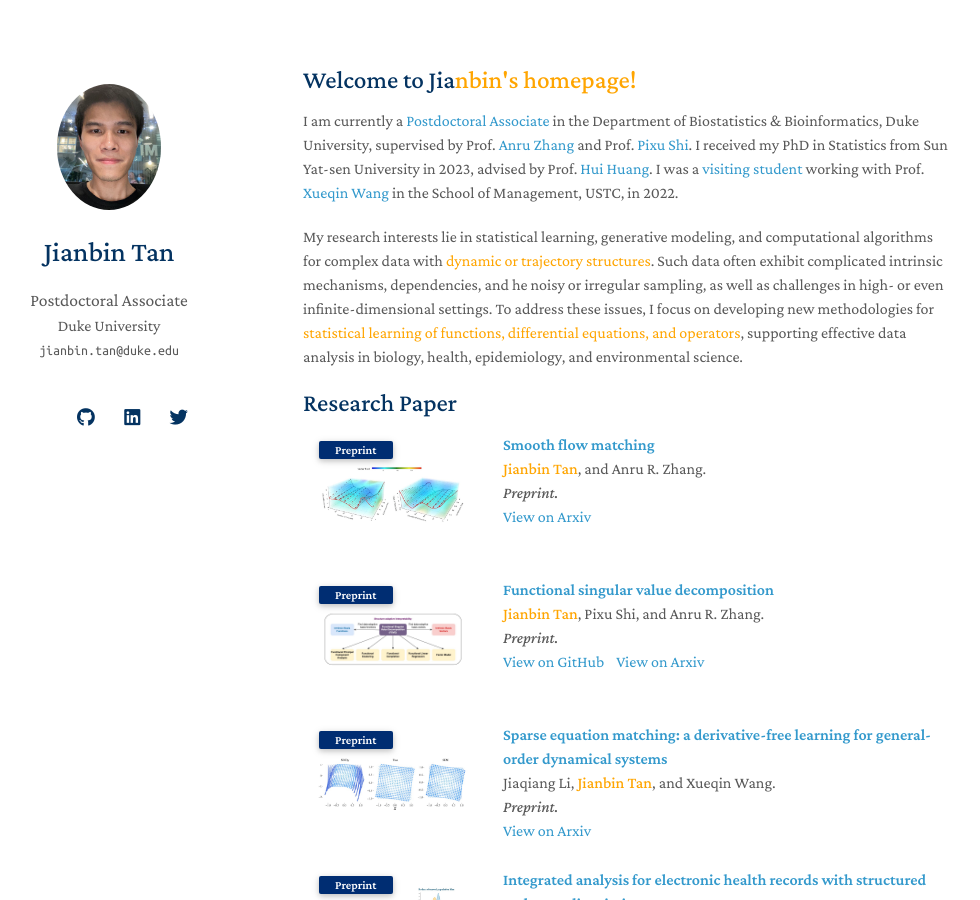
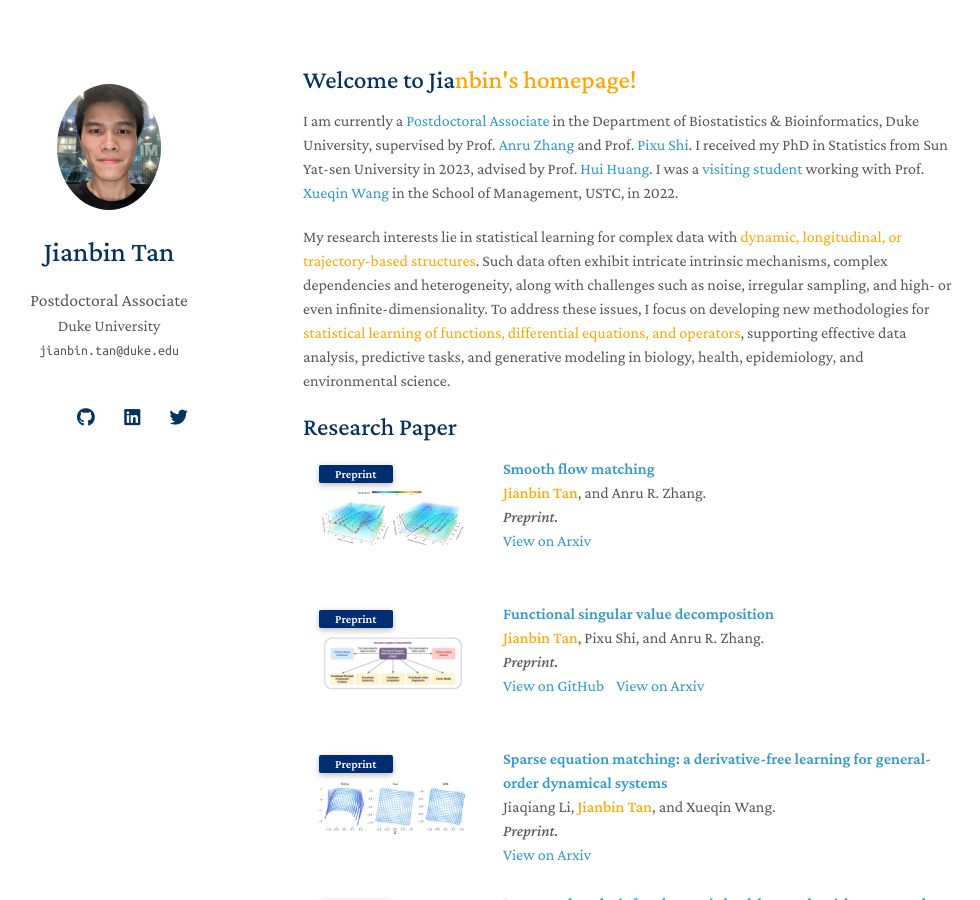
Before and after one commit to Tan-jianbin/Tan-jianbin.github.io, a Jekyll site: the page built from index.md, in a window 1280 px wide and 900 px high. Shown: the whole window, without its empty margins (167-1147 px from the left). Built offline with Jekyll 4.4.1, drawn with Linux system fonts in a browser that asks for light colours; nearby versions of some CDN libraries; a style sheet for code colours, icons or effects is not loaded; our own code applies the rules of GitHub Pages for plain Markdown files.

Commit message:
Update index.md

```diff
--- a/index.md
+++ b/index.md
@@ -6,5 +6,5 @@ layout: homepage
 
 I am currently a [Postdoctoral Associate](https://biostat.duke.edu/profile/jianbin-tan) in the Department of Biostatistics & Bioinformatics, Duke University, supervised by Prof. [Anru Zhang](https://anruzhang.github.io) and Prof. [Pixu Shi](https://pixushi.github.io). I received my PhD in Statistics from Sun Yat-sen University in 2023, advised by Prof. [Hui Huang](http://cfas.ruc.edu.cn/kydw/zzyjy/hh/index.htm). I was a [visiting student](https://statlab905.github.io/author/jianbin-tan/) working with Prof. [Xueqin Wang](https://bs.ustc.edu.cn/english/profile.php?id=650) in the School of Management, USTC, in 2022.
 
-My research interests lie in statistical learning, generative modeling, and computational algorithms for complex data with <span style="color: orange;">dynamic or trajectory structures</span>. Such data often exhibit complicated intrinsic mechanisms, dependencies, and he noisy or irregular sampling, as well as challenges in high- or even infinite-dimensional settings. To address these issues, I focus on developing new methodologies for  <span style="color: orange;">statistical learning of functions, differential equations, and operators</span>, supporting effective data analysis in biology, health, epidemiology, and environmental science.
+My research interests lie in statistical learning for complex data with <span style="color: orange;">dynamic, longitudinal, or trajectory-based structures</span>. Such data often exhibit intricate intrinsic mechanisms, complex dependencies and heterogeneity, along with challenges such as noise, irregular sampling, and high- or even infinite-dimensionality. To address these issues, I focus on developing new methodologies for  <span style="color: orange;">statistical learning of functions, differential equations, and operators</span>, supporting effective data analysis, predictive tasks, and generative modeling in biology, health, epidemiology, and environmental science.
 {% include_relative _includes/publications.md %}
```
